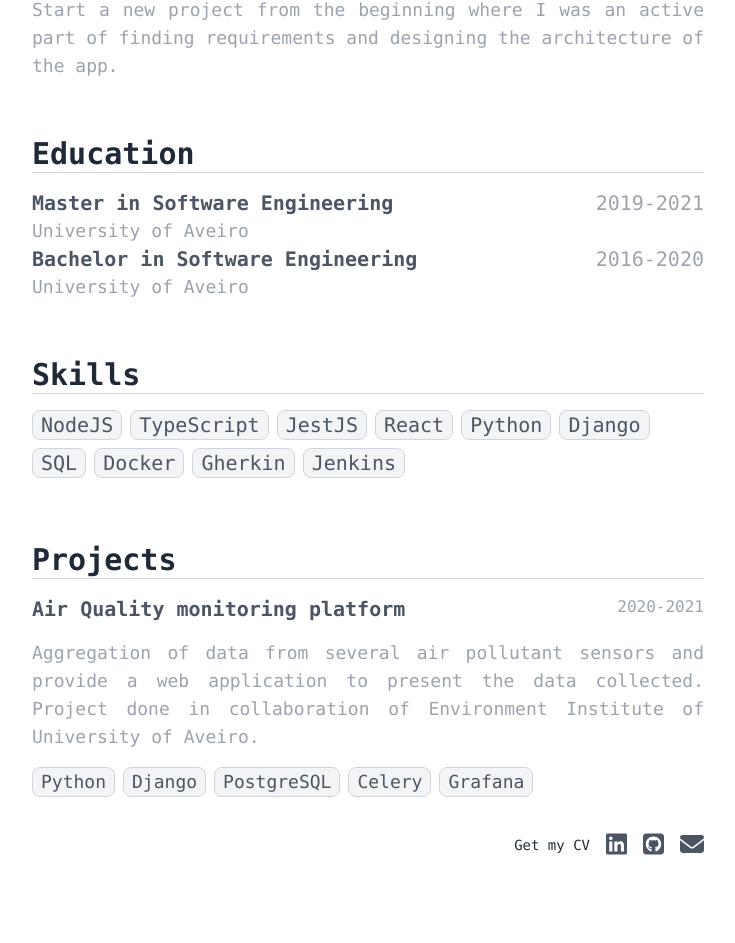
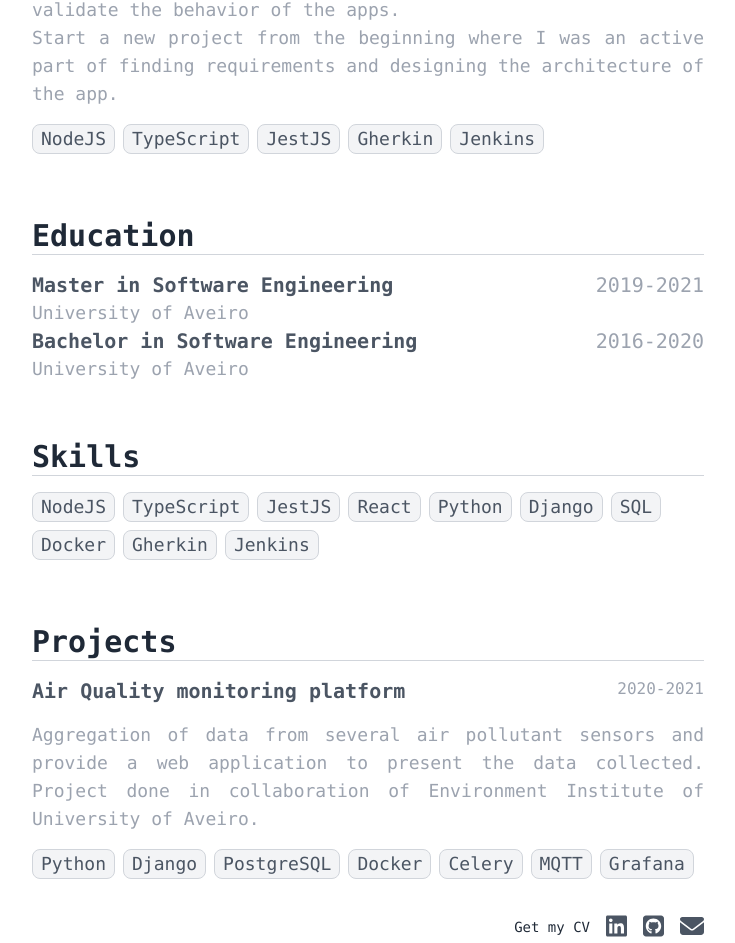
Before and after one commit to luisoliveira98/my-website, a React (Create React App) app: page / in a window 1280 px wide. Shown: the part 533-1476 px from the top of the page, without its empty margins (272-1007 px from the left). Before the commit the page ends 1394 px from the top, so only its background shows below. Built offline with nearby package versions, Linux system fonts and the light colour scheme.

Commit message:
update page

```diff
--- a/src/App.jsx
+++ b/src/App.jsx
@@ -50,7 +50,8 @@ function App() {
                   </li>
                   <li>
                     Development of unit tests using JestJS and behavior
-                    verification using integration tests written with Gherkin.
+                    verification using integration tests written with Gherkin to
+                    validate the behavior of the apps.
                   </li>
                   <li>
                     Start a new project from the beginning where I was an active
@@ -59,6 +60,23 @@ function App() {
                   </li>
                 </ul>
               </span>
+            </div>
+            <div class="text-md md:text-lg text-center flex flex-wrap pt-4">
+              <div class="mb-2 mr-2 rounded-lg border border-gray-300 bg-gray-100">
+                <span class="m-2">NodeJS</span>
+              </div>
+              <div class="mb-2 mr-2 rounded-lg border border-gray-300 bg-gray-100">
+                <span class="m-2">TypeScript</span>
+              </div>
+              <div class="mb-2 mr-2 rounded-lg border border-gray-300 bg-gray-100">
+                <span class="m-2">JestJS</span>
+              </div>
+              <div class="mb-2 mr-2 rounded-lg border border-gray-300 bg-gray-100">
+                <span class="m-2">Gherkin</span>
+              </div>
+              <div class="mb-2 mr-2 rounded-lg border border-gray-300 bg-gray-100">
+                <span class="m-2">Jenkins</span>
+              </div>
             </div>
           </div>
         </div>
@@ -103,7 +121,7 @@ function App() {
               Skills
             </span>
           </div>
-          <div class="text-md md:text-xl text-center flex flex-wrap">
+          <div class="text-md md:text-lg text-center flex flex-wrap">
             <div class="mb-2 mr-2 rounded-lg border border-gray-300 bg-gray-100">
               <span class="m-2">NodeJS</span>
             </div>
@@ -166,7 +184,13 @@ function App() {
                 <span class="m-2">PostgreSQL</span>
               </div>
               <div class="mb-2 mr-2 rounded-lg border border-gray-300 bg-gray-100">
+                <span class="m-2">Docker</span>
+              </div>
+              <div class="mb-2 mr-2 rounded-lg border border-gray-300 bg-gray-100">
                 <span class="m-2">Celery</span>
+              </div>
+              <div class="mb-2 mr-2 rounded-lg border border-gray-300 bg-gray-100">
+                <span class="m-2">MQTT</span>
               </div>
               <div class="mb-2 mr-2 rounded-lg border border-gray-300 bg-gray-100">
                 <span class="m-2">Grafana</span>
```
